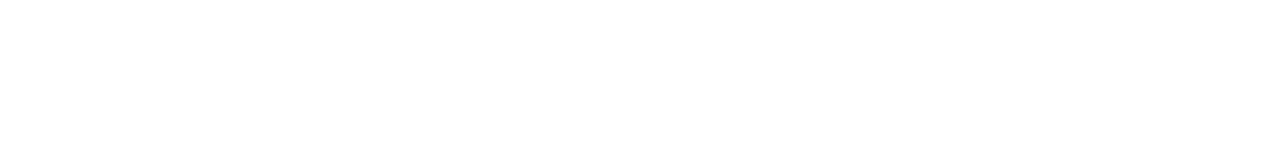
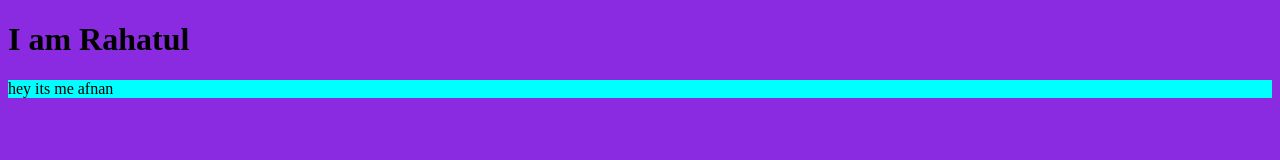
Before and after one commit to Rahatzq/odin-projects, a plain HTML site: page index.html in a window 1280 px wide. Drawn offline with Linux system fonts and the light colour scheme.

Commit message:
just test

```diff
--- a/index.html
+++ b/index.html
@@ -5,7 +5,8 @@
     <meta name="viewport" content="width=device-width, initial-scale=1.0">
     <title>Afnan</title>
 </head>
-<body>
-
+<body style="background-color: blueviolet;">
+    <h1>I am Rahatul </h1>
+    <p style="background-color: aqua;">hey its me afnan</p>
 </body>
 </html>
```
